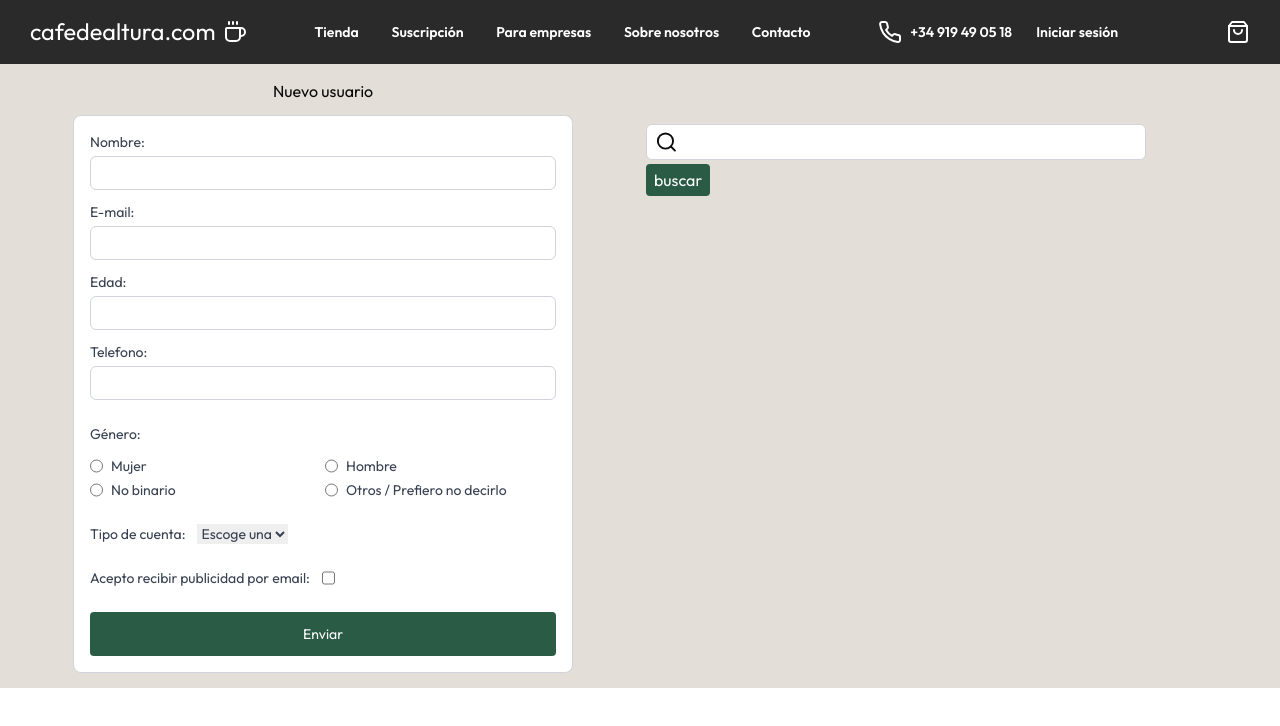
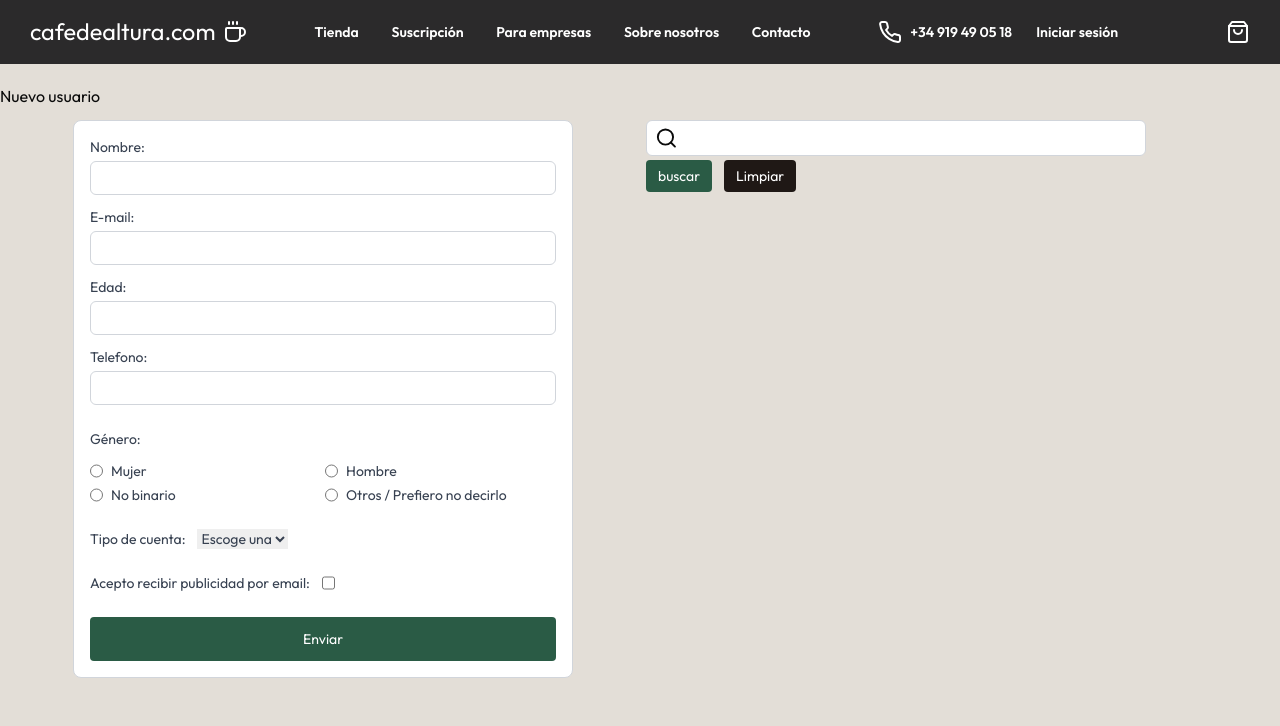
Before and after one commit to Adriasu/cafe-de-altura, a Next.js app: page / in a window 1280 px wide. Shown: the top 726 px of the page. Built offline with nearby package versions, Linux system fonts and the light colour scheme.

Commit message:
terminando boton clear y colocando local

```diff
--- a/src/app/layout.js
+++ b/src/app/layout.js
@@ -1,8 +1,9 @@
 import { Outfit } from "next/font/google";
 import "./globals.css";
 import NavBar from "@/components/NavBar";
+import FormContextProvider from "@/context/FormContext";
 
-const outfit = Outfit({subsets: ["latin"]})
+const outfit = Outfit({ subsets: ["latin"] });
 
 export const metadata = {
   title: "Café de Altura",
@@ -12,10 +13,12 @@ export const metadata = {
 export default function RootLayout({ children }) {
   return (
     <html lang="en" className={`${outfit.className} antialiased`}>
-      <body>
-        <NavBar/>
-        {children}
-        </body>
+      <body className="h-screen bg-[#E3DED7]">
+        <FormContextProvider>
+          <NavBar />
+          {children}
+        </FormContextProvider>
+      </body>
     </html>
   );
 }
--- a/src/app/page.js
+++ b/src/app/page.js
@@ -1,20 +1,22 @@
 import SearchUser from "@/components/SearchUser";
 import UserForm from "@/components/UserForm";
 import UserList from "@/components/UserList";
-import FormContextProvider, { FormContext } from "@/context/FormContext";
+
 import React from "react";
 
 const Home = () => {
   return (
-    <FormContextProvider>
-      <div className=" grid grid-cols-2 gap-3 p-3 bg-[#E3DED7]">
-        <UserForm />
-        <div className="flex flex-col justify-start items-start">
-          <SearchUser />
-          <UserList />
-        </div>
+    <div className="flex flex-col pt-5">
+      <h1>Nuevo usuario</h1>
+      <div className=" grid grid-cols-2 gap-3 p-3">
+      <UserForm />
+      <div className="flex flex-col justify-start items-start">
+        <SearchUser />
+        <UserList />
       </div>
-    </FormContextProvider>
+
+      </div>
+    </div>
   );
 };
 
--- a/src/components/SearchUser.jsx
+++ b/src/components/SearchUser.jsx
@@ -29,9 +29,13 @@ const SearchUser = () => {
     event.target.reset();
   };
 
+  const clearSearch = () => {
+    setFilterDataUsers(dataUsers)
+  }
+
   return (
     <form onSubmit={handleSubmit}>
-      <div className="flex mt-12 w-[500px] rounded-md px-2 border-[1px] border-[#D1D5DB] bg-white justify-center items-center">
+      <div className="flex w-[500px] rounded-md px-2 border-[1px] border-[#D1D5DB] bg-white justify-center items-center">
         <Search />
         <input
           ref={inputRef}
@@ -40,11 +44,16 @@ const SearchUser = () => {
           name="filterEmail"
         />
       </div>
-      <input
-        className="px-2 py-1 bg-[#2A5B45] rounded text-white mt-1"
-        type="submit"
-        value="buscar"
-      />
+      <div className="flex gap-3">
+        <input
+          className="font-semibold, leading-4 text-[14px] px-3 py-2 bg-[#2A5B45] rounded text-white mt-1"
+          type="submit"
+          value="buscar"
+        />
+        <button onClick={clearSearch} className="font-semibold, leading-4 text-[14px] px-3 py-2 bg-[#1F1815] rounded text-white mt-1">
+          Limpiar
+        </button>
+      </div>
     </form>
   );
 };
--- a/src/components/UserForm.jsx
+++ b/src/components/UserForm.jsx
@@ -1,10 +1,10 @@
 /* eslint-disable react-hooks/exhaustive-deps */
 "use client";
 import { FormContext } from "@/context/FormContext";
-import React, { useState, useContext } from "react";
+import React, { useState, useContext, useEffect } from "react";
 
 const UserForm = () => {
-  const { setDataUsers, setFilterDataUsers } = useContext(FormContext);
+  const { setDataUsers, setFilterDataUsers, dataUsers } = useContext(FormContext);
   const [user, setUser] = useState({
     name: "",
     email: "",
@@ -25,10 +25,18 @@ const UserForm = () => {
     });
   };
 
+  const addUser = (user) => {
+    setDataUsers((prev) => [...prev, user]);
+    setFilterDataUsers((prev) => [...prev, user]);
+    localStorage.setItem("dataUser", JSON.stringify(dataUsers))
+  }
+
   const handleSubmit = (event) => {
     event.preventDefault();
-    setDataUsers((prev) => [...prev, user]);
-    setFilterDataUsers((prev) => [...prev, user]);
+    addUser(user)
+    // setDataUsers((prev) => [...prev, user]);
+    // setFilterDataUsers((prev) => [...prev, user]);
+    //localStorage.setItem("dataUser", JSON.stringify(dataUsers))
     event.target.reset();
     setUser({
       name: "",
@@ -42,8 +50,7 @@ const UserForm = () => {
   };
 
   return (
-    <div className="bg-[#E3DED7] w-full flex flex-col justify-center items-center h-[600px]">
-      <h1 className="pb-3">Nuevo usuario</h1>
+    <div className="bg-[#E3DED7] w-full flex flex-col justify-start items-center h-[600px]">
       <form
         onSubmit={handleSubmit}
         className="flex flex-col w-[500px] border-[1px] border-[#D1D5DB] rounded-lg gap-6 p-4 text-[#374151] bg-white text-sm"
--- a/src/components/UserList.jsx
+++ b/src/components/UserList.jsx
@@ -13,10 +13,11 @@ const UserList = () => {
     dataUsers.splice(deleteByPhone, 1);
     setDataUsers([...dataUsers]);
     setFilterDataUsers([...dataUsers])
+    //localStorage.setItem("dataUser", JSON.stringify(...dataUsers))
   };
 
   return (
-    <div className="flex flex-wrap gap-3 mt-3">
+    <div className="flex flex-wrap gap-3 mt-3 overflow-auto h-[480px]">
       {filterDataUser.map((user, i) => {
         return <UserCard key={i} userCard={user} funDelete={deletUser} />;
       })}
--- a/src/context/FormContext.jsx
+++ b/src/context/FormContext.jsx
@@ -1,5 +1,5 @@
 "use client";
-import React, { createContext, useState } from "react";
+import React, { createContext, useState, useEffect } from "react";
 
 export const FormContext = createContext(null);
 
@@ -8,6 +8,13 @@ export default function FormContextProvider({children}) {
 	const [dataUsers, setDataUsers] = useState([]);
 	const [filterDataUser, setFilterDataUsers] = useState([])
 
+	useEffect(() => {
+		const dataUserLs = JSON.parse(localStorage.getItem("dataUser")|| "[]") ;
+		setDataUsers(dataUserLs);
+		setFilterDataUsers(dataUserLs);
+	  },[]);
+
+
 	return(
 		<FormContext.Provider value={{dataUsers, setDataUsers, filterDataUser, setFilterDataUsers}}>
 			{children}
```
